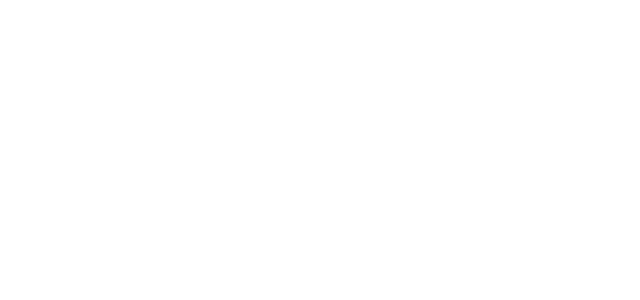
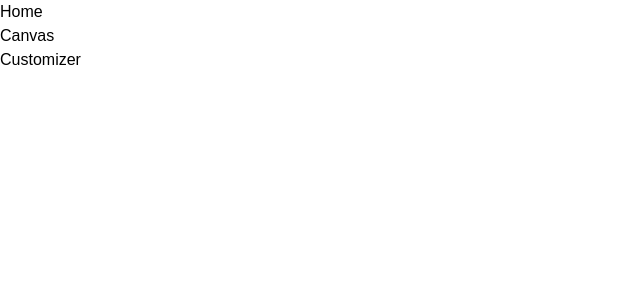
Before and after one commit to JPy-UwU/TeeVibe, a React (Vite) app in the folder client/: page / in a window 1280 px wide. Shown: the top 300 px of the page, without its empty margins (0-640 px from the left). Built offline with nearby package versions, Linux system fonts and the light colour scheme; a web font is replaced by a local one.

Commit message:
Imported pages to app

```diff
--- a/client/src/App.jsx
+++ b/client/src/App.jsx
@@ -1,8 +1,14 @@
+import Canvas from "./canvas";
+import Customizer from "./pages/Customizer";
+import Home from "./pages/Home";
+
 function App() {
   return (
-    <div>
-
-    </div>
+    <main className="app transition-all ease-in">
+      <Home />
+      <Canvas />
+      <Customizer />
+    </main>
   )
 }
 
```
